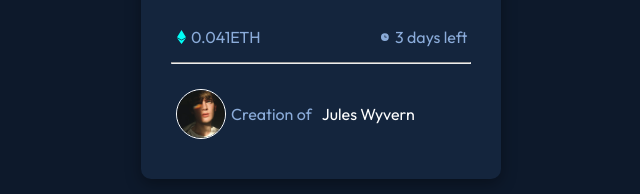
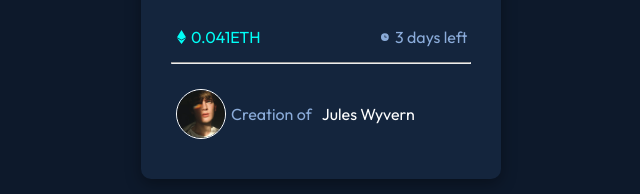
Before and after one commit to gabriel-rocha-pimentel/FrontEnd-Mentor_Projetos, a plain HTML site: page Iniciante/card-preview-nft/index.html in a window 1280 px wide. Shown: the part 619-813 px from the top of the page, 319-959 px from the left. Drawn offline with Linux system fonts and the light colour scheme.

Commit message:
Correção de erros

```diff
--- a/Iniciante/card-preview-nft/style.css
+++ b/Iniciante/card-preview-nft/style.css
@@ -77,7 +77,8 @@ body {
 }
 
 .nft_type .ether_tag {
-    color: hsl(215, 51%, 70%);
+    color: hsl(178, 100%, 50%)!important;
+    font-weight: 600600!important;
 }
 
 .nft_type {
```
